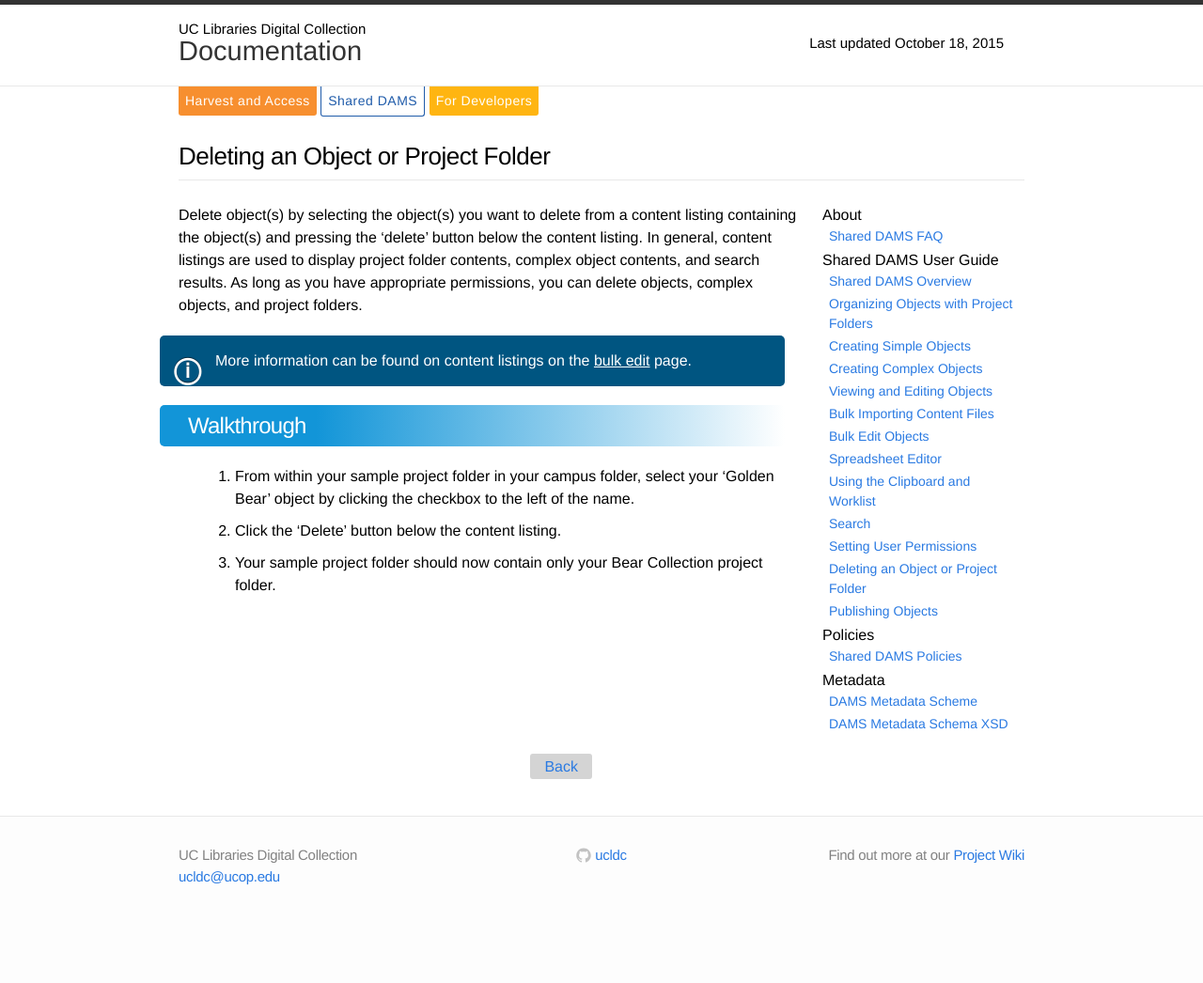
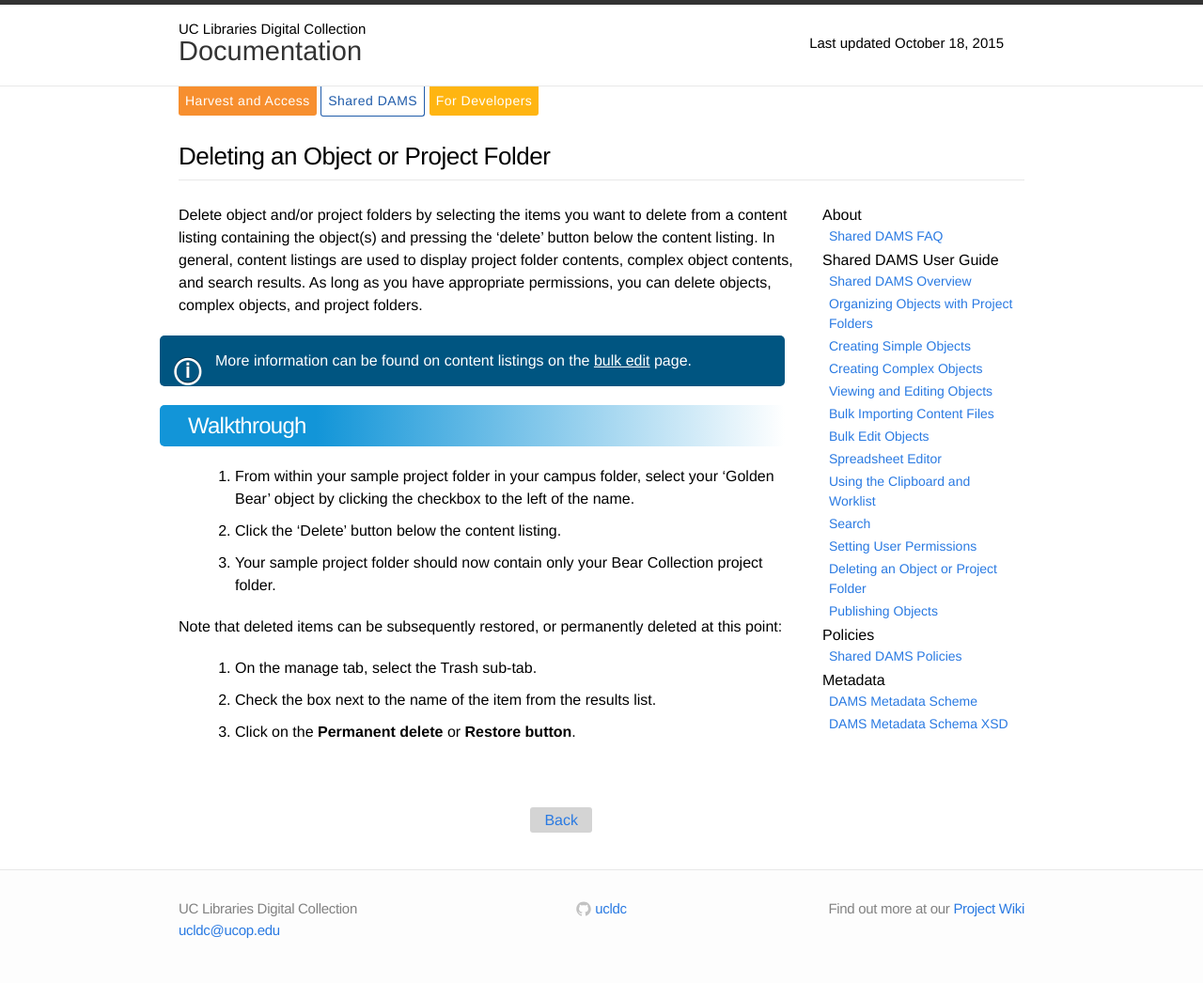
Before and after one commit to ucldc/ucldc-docs, a Jekyll site: the page built from docs/dams/delete.md, in a window 1280 px wide. Shown: the whole page at 94% size. Built offline with Jekyll 4.4.1, drawn with Linux system fonts in a browser that asks for light colours; nearby versions of some CDN libraries; before the commit the page ends 989 px from its top, so only the background shows below that.

Commit message:
Update delete.md

```diff
--- a/docs/dams/delete.md
+++ b/docs/dams/delete.md
@@ -8,7 +8,7 @@
 breadcrumbs: DAMS User Guide
 ---
 
-Delete object(s) by selecting the object(s) you want to delete from a content listing containing the object(s) and pressing the 'delete' button below the content listing. In general, content listings are used to display project folder contents, complex object contents, and search results. As long as you have appropriate permissions, you can delete objects, complex objects, and project folders.
+Delete object and/or project folders by selecting the items you want to delete from a content listing containing the object(s) and pressing the 'delete' button below the content listing. In general, content listings are used to display project folder contents, complex object contents, and search results. As long as you have appropriate permissions, you can delete objects, complex objects, and project folders.
 
 <div class="note">More information can be found on content listings on the <a class="notelink" href="{{ site.url }}{{ site.baseurl }}/docs/dams/bulk-edit/">bulk edit</a> page.</div>
 
@@ -17,3 +17,9 @@
 1. From within your sample project folder in your campus folder, select your 'Golden Bear' object by clicking the checkbox to the left of the name.
 2. Click the 'Delete' button below the content listing.
 3. Your sample project folder should now contain only your Bear Collection project folder.
+
+Note that deleted items can be subsequently restored, or permanently deleted at this point:
+
+4. On the manage tab, select the Trash sub-tab.
+5. Check the box next to the name of the item from the results list.
+6. Click on the <b>Permanent delete</b> or <b>Restore button</b>.
```
